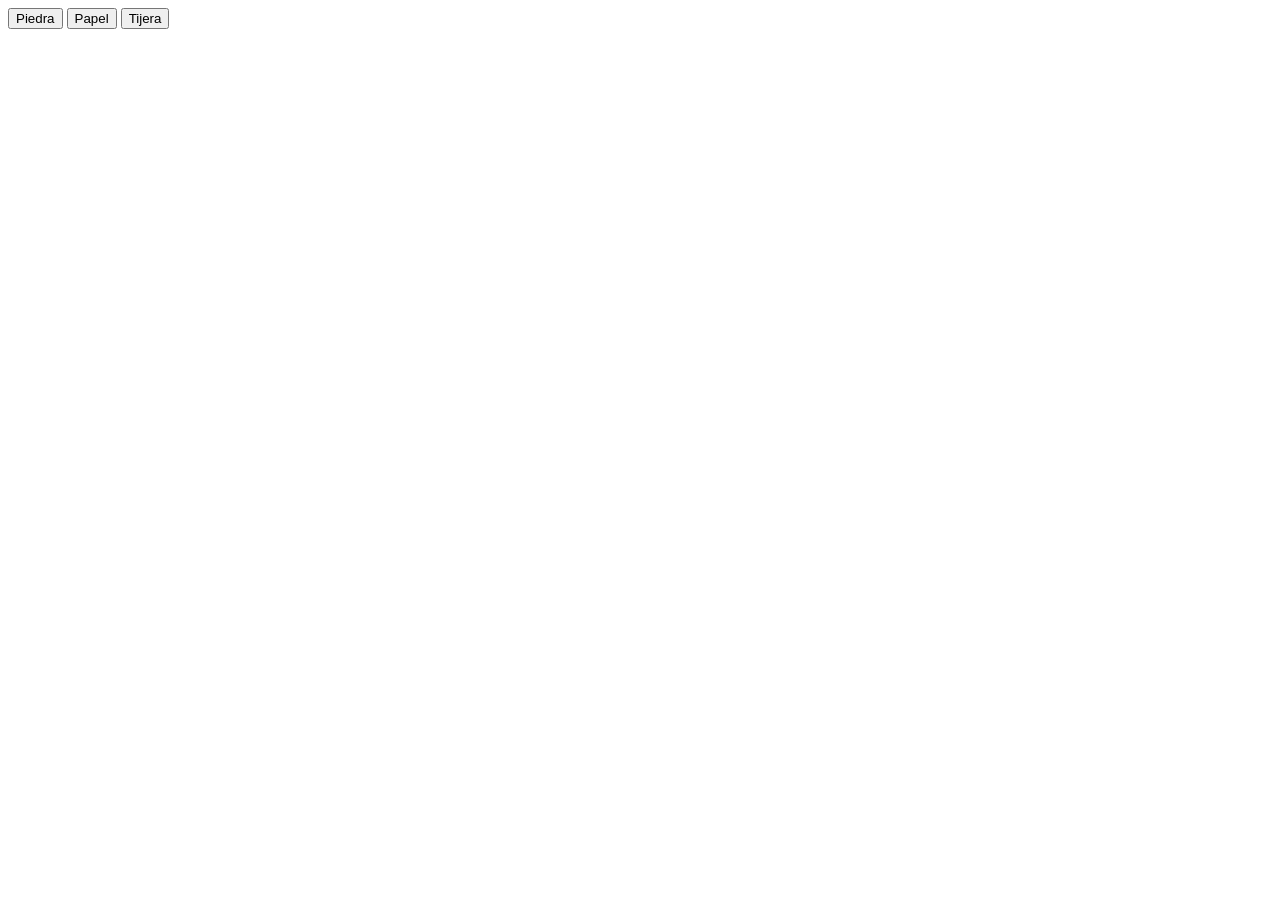
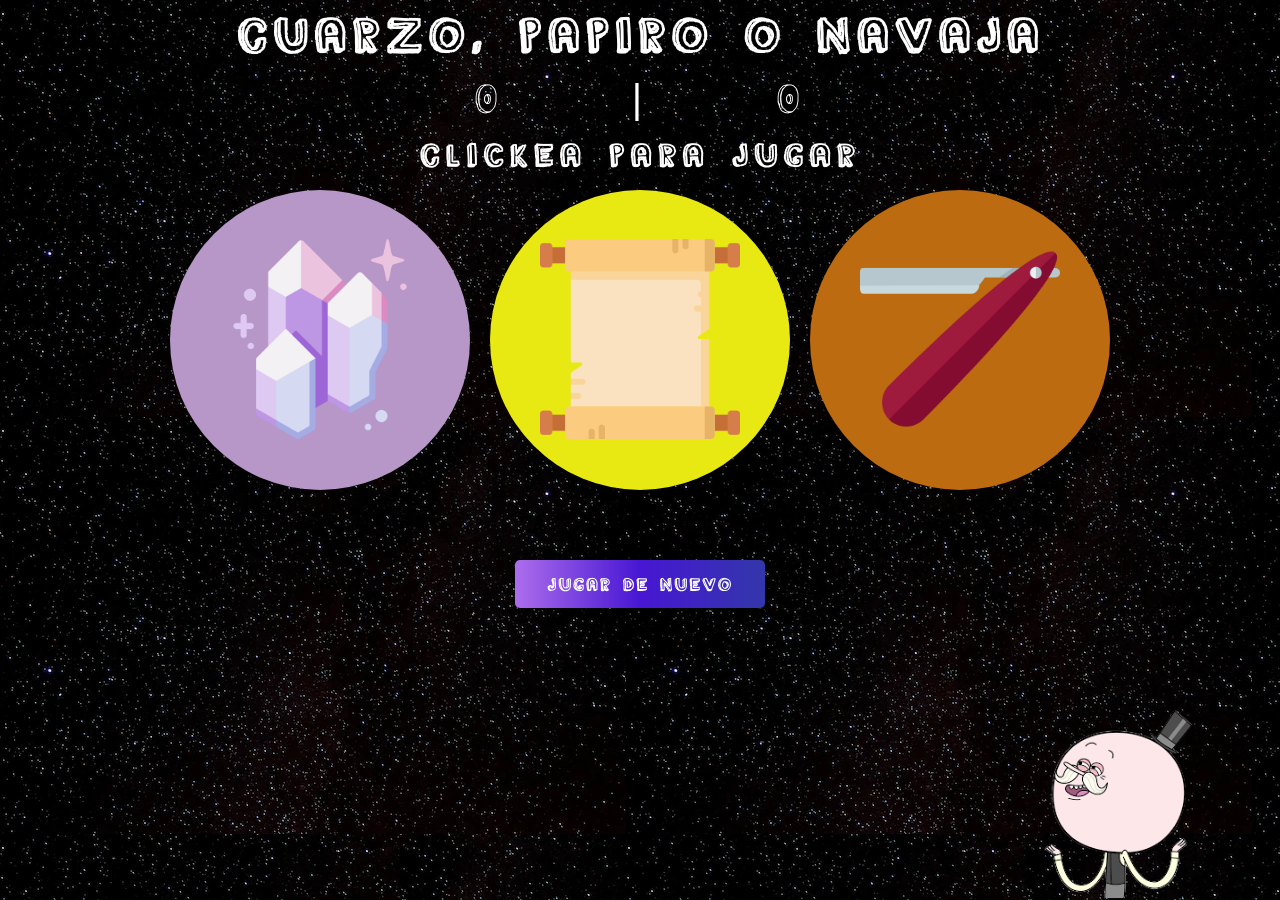
Before and after one commit to yunagosh7/rock-paper-scissors, a plain HTML site: page index.html in a window 1280 px wide. Before the commit the page ends 800 px from the top, so only its background shows below. Drawn offline with Linux system fonts and the light colour scheme.

Commit message:
Añadi estilos y rehice los scripts para que se vea en la pagina

```diff
--- a/index.html
+++ b/index.html
@@ -4,15 +4,36 @@
     <meta charset="UTF-8">
     <meta http-equiv="X-UA-Compatible" content="IE=edge">
     <meta name="viewport" content="width=device-width, initial-scale=1.0">
+    <link rel="preconnect" href="https://fonts.googleapis.com">
+    <link rel="preconnect" href="https://fonts.gstatic.com" crossorigin>
+    <link href="https://fonts.googleapis.com/css2?family=Orbitron&display=swap" rel="stylesheet">
     <title>Document</title>
+    <link rel="stylesheet" href="styles/normalize.css">
+    <link rel="stylesheet" href="styles/style.css">
 </head>
-<body>
+<body class="body" background="images/fondo2.webp">
+    <header>
+        <h1>Cuarzo, papiro o navaja </h1>
+    </header>
+    <main>
+        <div class="container result">
+            <div id="scoreUser">0</div>
+            <div>|</div>
+            <div id="scoreComputer">0</div>
+        </div>
+        <h2 id="result">Clickea para jugar</h2>
 
-    <button class="piedra" id="piedra">Piedra</button>
-    <button id="papel" class="papel">Papel</button>
-    <button id="tijera">Tijera</button>
 
-    <div id="result"></div>
+        <div class="container">
+            <div id="layer"></div>
+            <button class="piedra" id="piedra"><img src="images/quarzo.png" alt=""></button>
+            <button id="papel" class="papel"><img src="images/papiro.png" alt=""></button>
+            <button id="tijera" class="tijera"><img src="images/navaja.png" alt=""></button>
+        </div>
+        <button id="playAgain" class="playAgain">Jugar de nuevo</button>
+    </main>
+
+        <img src="images/papaleta.png" class="pops">
 
 
     <script src="scripts/main.js"></script>
--- a/scripts/main.js
+++ b/scripts/main.js
@@ -1,16 +1,9 @@
-let decision;
+const buttons = document.querySelectorAll('button');
+const scoreUser = document.getElementById("scoreUser");
+const scoreComputer = document.getElementById("scoreComputer");
+const layer = document.getElementById("layer");
 
-
-const validateDecision = () => {
-  decision = prompt("Piedra, papel o tijera?").toLowerCase();
-  if (decision != "piedra" && decision != "papel" && decision != "tijera") {
-    alert("Debe decidir si: piedra, papel o tijera");
-    validateDecision();
-  }
-  return decision;
-};
-
-
+//* Function for game
 const computerSelection = () => {
   let n = Math.random() * 10;
   let selection = Math.floor(n);
@@ -25,8 +18,6 @@ const computerSelection = () => {
     return "tijera";
   }
 };
-
-
 
 const playRound = (playerSelection, computerSelectionVar) => {
   if (
@@ -46,75 +37,49 @@ const playRound = (playerSelection, computerSelectionVar) => {
   }
 };
 
-
-//* Code for DOM manipulation
-
-const buttons = document.querySelectorAll('button');
-const result = document.getElementById("result")
-
 let wins = 0;
 let loses = 0;
-
+//* Code for DOM manipulation
 buttons.forEach((button)=>{
   button.addEventListener('click',()=>{
-    let playerSelection = button.textContent.toLowerCase();
+    let playerSelection = button.id;
     let computerSelectionVar = computerSelection()
+    const playAgain = document.getElementById("playAgain")
+
 
     let response = playRound(playerSelection, computerSelectionVar)
 
 
     if(response == "¡Has ganado la ronda!"){
       wins++;
-      result.innerText = `Vas ganando ${wins} veces`;
+      scoreUser.innerText = wins;
     }
     else if(response == "¡Has perdido la ronda!"){
       loses++;
-      result.innerText = `Vas perdiendo ${loses} veces`;
+      scoreComputer.innerText = loses;
     }
     else if(response == "¡Empate!"){
       result.innerText = "¡Empate!"
     }
-    if(wins > 5){
+    if(wins == 5){
       result.innerText = "Has ganado!";
+      layer.style.zIndex = "50"
     }
-    else if(loses > 5){
+    else if(loses == 5){
       result.innerText = "Has perdido!";
+      layer.style.zIndex = "50"
+
     }
 
   })
 })
 
 
-// const game = (playRound, validateDecision, computerSelection)=>{
-//     let wins = 0;
-//     let loses = 0;
-//     let result;
-//     let playerSelection;
-//     let computerSelectionVar;
-//     for(let i=0; wins < 30 ; i++){
-//         playerSelection = validateDecision();
-//         computerSelectionVar = computerSelection();
-
-//         result = playRound(playerSelection,computerSelectionVar);
-//         if(result == '¡Has perdido la ronda!'){
-//             loses++;
-//             console.log('Vas perdiendo: ', loses, ' veces');
-//         }
-//         else if(result == '¡Has ganado la ronda!'){
-//             wins++;
-//             console.log('Vas ganando: ', wins, ' veces');
-//         }
-//         else if(result == '¡Empate!'){
-//             console.log('Empate!')
-//         }
-//         if(wins == 5 ) {
-//             console.log('Has ganado!')
-//             break
-//         } else if(loses == 5){
-//             console.log('Has perdido!')
-//             break
-//         }
-//     }
-// }
-
-// game(playRound,validateDecision,computerSelection)
+playAgain.addEventListener("click",()=>{
+  wins = 0;
+  loses = 0;
+  scoreComputer.innerText = 0;
+  scoreUser.innerText = 0;
+  layer.style.zIndex = "0";
+  result.innerText = "Clickea para jugar"
+})
--- /dev/null
+++ b/styles/normalize.css
@@ -0,0 +1,48 @@
+/* http://meyerweb.com/eric/tools/css/reset/
+   v2.0 | 20110126
+   License: none (public domain)
+*/
+
+html, body, div, span, applet, object, iframe,
+h1, h2, h3, h4, h5, h6, p, blockquote, pre,
+a, abbr, acronym, address, big, cite, code,
+del, dfn, em, img, ins, kbd, q, s, samp,
+small, strike, strong, sub, sup, tt, var,
+b, u, i, center,
+dl, dt, dd, ol, ul, li,
+fieldset, form, label, legend,
+table, caption, tbody, tfoot, thead, tr, th, td,
+article, aside, canvas, details, embed,
+figure, figcaption, footer, header, hgroup,
+menu, nav, output, ruby, section, summary,
+time, mark, audio, video {
+	margin: 0;
+	padding: 0;
+	border: 0;
+	font-size: 100%;
+	font: inherit;
+	vertical-align: baseline;
+}
+/* HTML5 display-role reset for older browsers */
+article, aside, details, figcaption, figure,
+footer, header, hgroup, menu, nav, section {
+	display: block;
+}
+body {
+	line-height: 1;
+}
+ol, ul {
+	list-style: none;
+}
+blockquote, q {
+	quotes: none;
+}
+blockquote:before, blockquote:after,
+q:before, q:after {
+	content: '';
+	content: none;
+}
+table {
+	border-collapse: collapse;
+	border-spacing: 0;
+}
--- /dev/null
+++ b/styles/style.css
@@ -0,0 +1,117 @@
+@font-face {
+    font-family: 'Rainmaker';
+    src: url('/styles/the_rainmaker/The\ Rainmaker.otf');
+}
+
+.body{
+    font-family: 'Rainmaker', sans-serif;
+    letter-spacing: 6px;
+    color: #fff;
+}
+
+
+h1{
+    font-weight: bold;
+    font-size: 3rem;
+    margin: 10px ;
+    text-align: center;
+}
+h2{
+    font-size: 2rem;
+    font-weight: bold;
+    text-align: center;
+}
+
+table{
+    table-layout: auto ;
+}
+
+button{
+    width: 300px;
+    height: 300px;
+    border-radius: 50%;
+    overflow: hidden;
+    border: none;
+    cursor: pointer;
+    margin: 0 10px;
+}
+#layer{
+    width: 95%;
+    height: 35vh;
+    position: absolute;
+    z-index: 0;
+}
+
+
+button.piedra{
+    position: relative;
+    z-index: 10;
+    background-color: #b796c8;
+}
+
+button.papel{
+    position: relative;
+    z-index: 9;
+    background-color: rgb(232, 232, 19)
+}
+button.tijera{
+    position: relative;
+    z-index: 8;
+    background-color: #bd6b11;
+}
+
+.tijera, .papel, .piedra{
+    background-color: #fff;
+}
+
+.container{
+    margin: 20px auto;
+    display: flex;
+    justify-content: center;
+}
+
+.container.result{
+    display: flex;
+    font-size: 2.5rem;
+}
+
+
+#scoreUser{
+    margin-right: 10%;
+}
+#scoreComputer{
+    margin-left: 10%;
+}
+
+
+img{
+    width: 200px;
+}
+
+
+.playAgain{
+    width: 250px;
+    height: 3rem;
+    padding: 10px 25px;
+    border-radius: 5px;
+    border: none;
+    background: rgb(195,151,240);
+background: linear-gradient(90deg, rgb(172, 109, 236) 0%, rgba(71,22,211,1) 50%, rgb(51, 55, 171) 100%);
+    color: #fff;
+    font-weight: bold;
+    margin: 50px auto;
+    font-size: 1.1rem;
+    font-family: 'Rainmaker', sans-serif;
+    letter-spacing: 2px;
+}
+
+
+main{
+    text-align: center;
+}
+
+
+.pops{
+    margin-left:80vw;
+    margin-top: 40px;
+}
```
Also changed, not shown: images/fondo2.webp (added), images/navaja.png (added), images/papaleta.png (added), images/papiro.png (added), images/quarzo.png (added), styles/the_rainmaker/1.png (added), styles/the_rainmaker/Notice - License.txt (added), styles/the_rainmaker/The Rainmaker.jpg (added), styles/the_rainmaker/The Rainmaker.otf (added).
